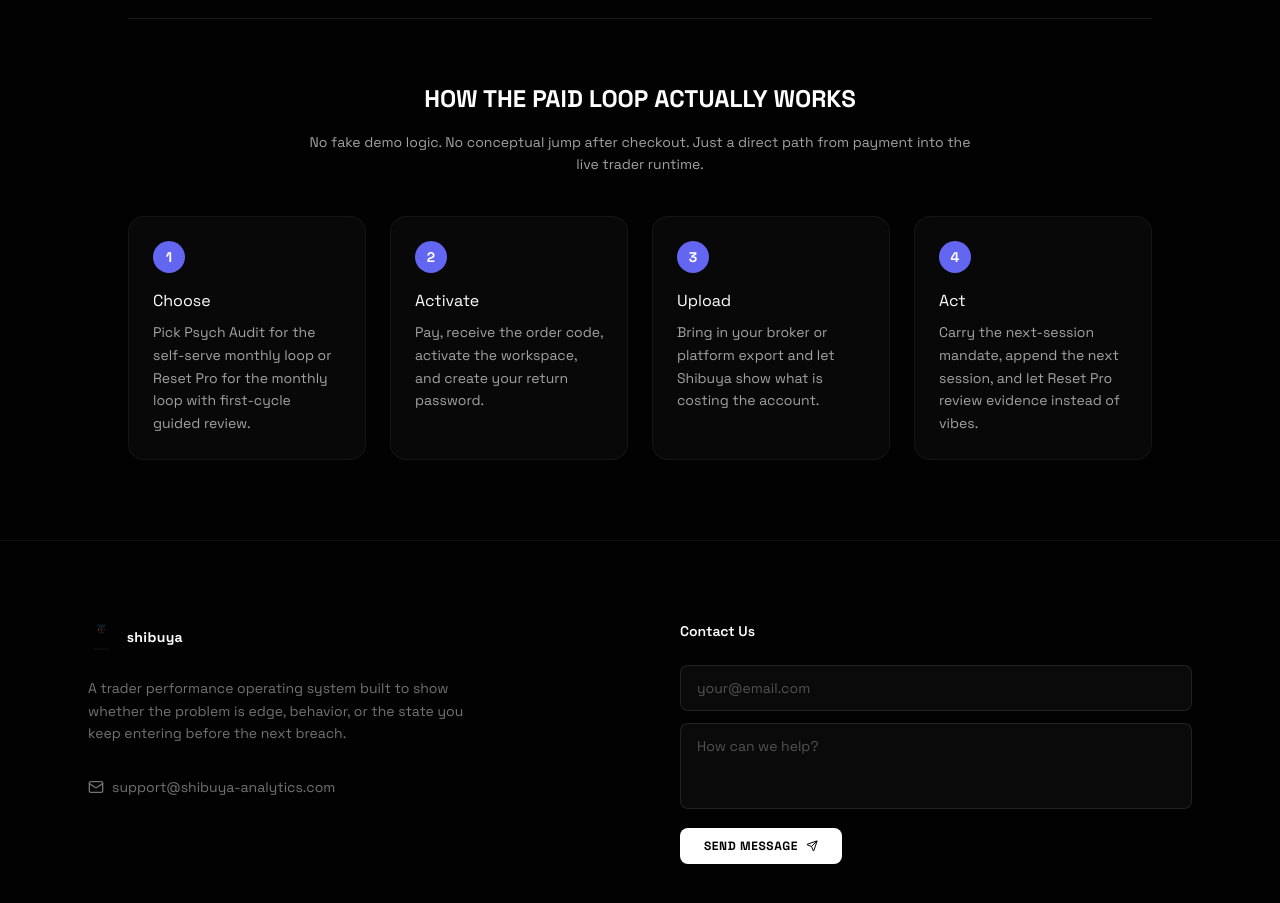
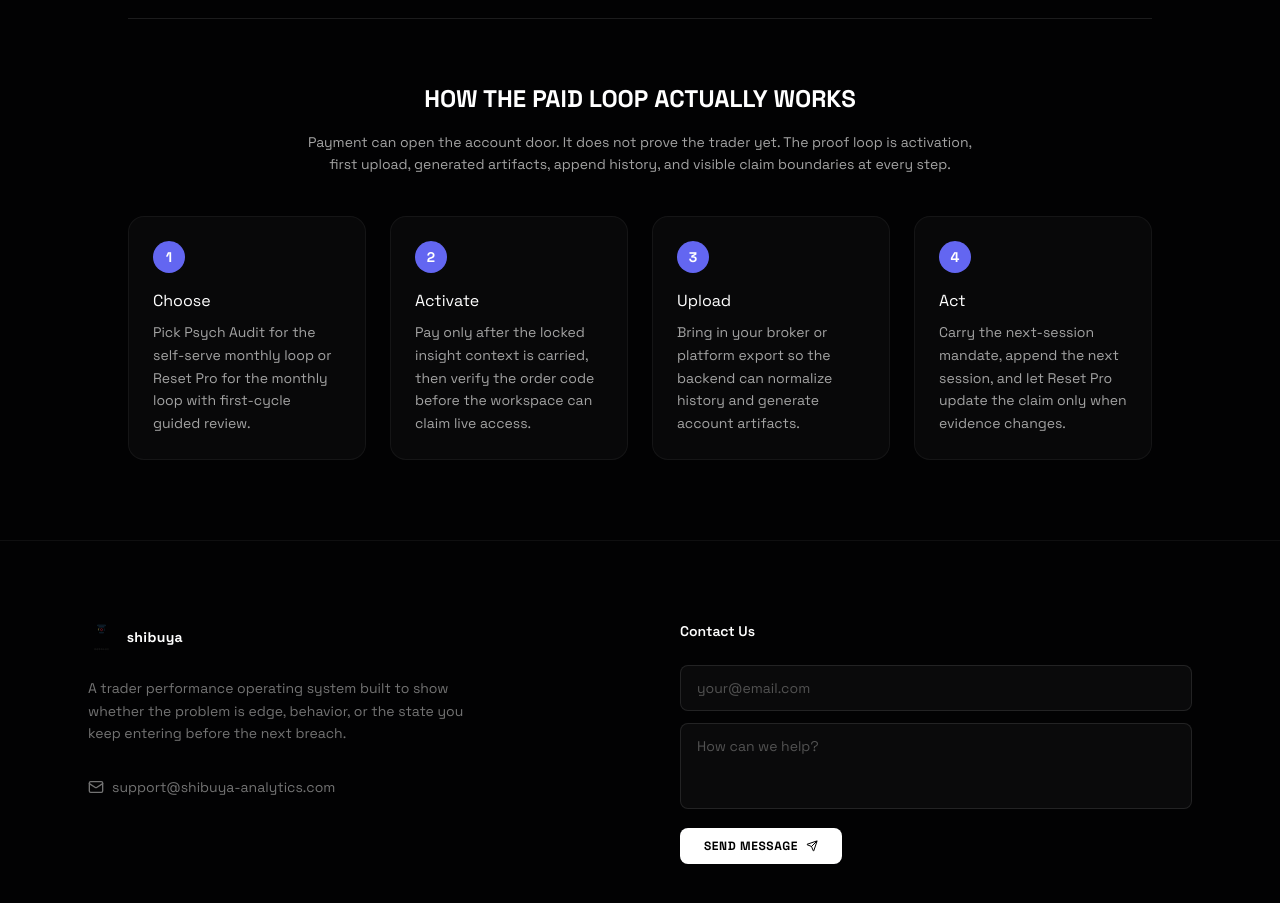
Before and after one commit to juninhogaucho/shibuya-analytics, a React (Vite) app: page /pricing in a window 1280 px wide. Shown: the part 3060-3963 px from the top of the page. Built offline with nearby package versions, Linux system fonts and the light colour scheme; no server answers.

Commit message:
Tighten paid proof boundary

```diff
--- a/scripts/shibuya_public_to_live_provenance_gate.mjs
+++ b/scripts/shibuya_public_to_live_provenance_gate.mjs
@@ -11,6 +11,7 @@ const FRONTEND_TEST_TARGETS = [
   'src/pages/marketing/__tests__/PublicJourneyPages.test.tsx',
   'src/pages/checkout/__tests__/CheckoutPage.test.tsx',
   'src/pages/marketing/__tests__/ActivationPage.test.tsx',
+  'src/pages/marketing/__tests__/PricingPage.test.tsx',
   'src/lib/api/__tests__/dashboard.test.ts',
   'src/pages/dashboard/__tests__/OverviewPage.test.tsx',
   'src/pages/dashboard/__tests__/AppendTradesPage.test.tsx',
@@ -27,6 +28,7 @@ const ESLINT_TARGETS = [
   'src/pages/marketing/FreeReportPage.tsx',
   'src/pages/marketing/PublicUploadPage.tsx',
   'src/pages/marketing/ActivationPage.tsx',
+  'src/pages/marketing/PricingPage.tsx',
   'src/pages/dashboard/OverviewPage.tsx',
   'src/pages/dashboard/AppendTradesPage.tsx',
   ...FRONTEND_TEST_TARGETS,
--- a/src/pages/marketing/PricingPage.tsx
+++ b/src/pages/marketing/PricingPage.tsx
@@ -366,7 +366,8 @@ export default function PricingPage() {
           <div className="mb-10 text-center">
             <h2 className="mb-4 text-2xl font-bold uppercase text-white">How The Paid Loop Actually Works</h2>
             <p className="mx-auto max-w-2xl text-sm leading-relaxed text-neutral-400">
-              No fake demo logic. No conceptual jump after checkout. Just a direct path from payment into the live trader runtime.
+              Payment can open the account door. It does not prove the trader yet. The proof loop is activation,
+              first upload, generated artifacts, append history, and visible claim boundaries at every step.
             </p>
           </div>
 
@@ -380,17 +381,17 @@ export default function PricingPage() {
               {
                 step: '2',
                 title: 'Activate',
-                body: 'Pay, receive the order code, activate the workspace, and create your return password.',
+                body: 'Pay only after the locked insight context is carried, then verify the order code before the workspace can claim live access.',
               },
               {
                 step: '3',
                 title: 'Upload',
-                body: 'Bring in your broker or platform export and let Shibuya show what is costing the account.',
+                body: 'Bring in your broker or platform export so the backend can normalize history and generate account artifacts.',
               },
               {
                 step: '4',
                 title: 'Act',
-                body: 'Carry the next-session mandate, append the next session, and let Reset Pro review evidence instead of vibes.',
+                body: 'Carry the next-session mandate, append the next session, and let Reset Pro update the claim only when evidence changes.',
               },
             ].map((item) => (
               <article key={item.step} className="rounded-2xl border border-white/5 bg-[#080809] p-6">
```
Also changed, not shown: 1 other file (tests, documents, lock files or other folders).
